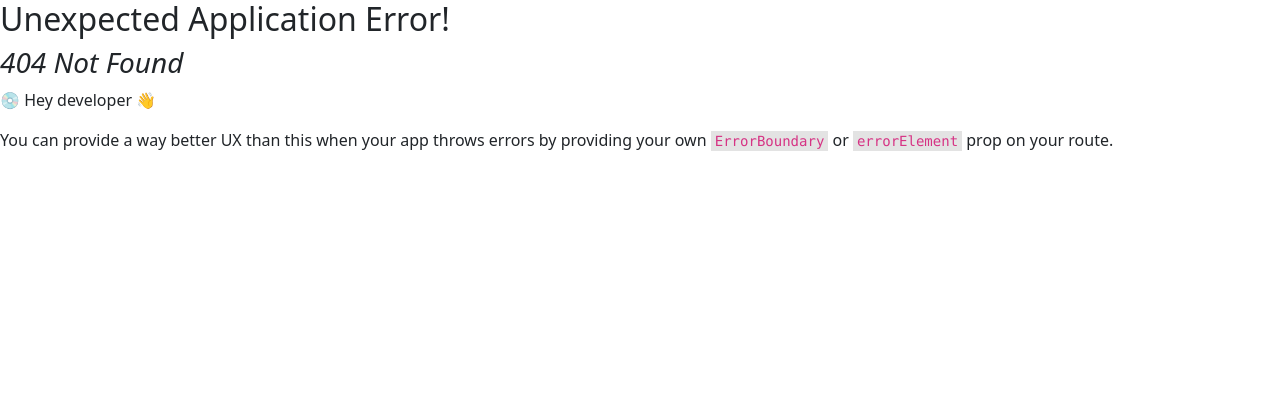
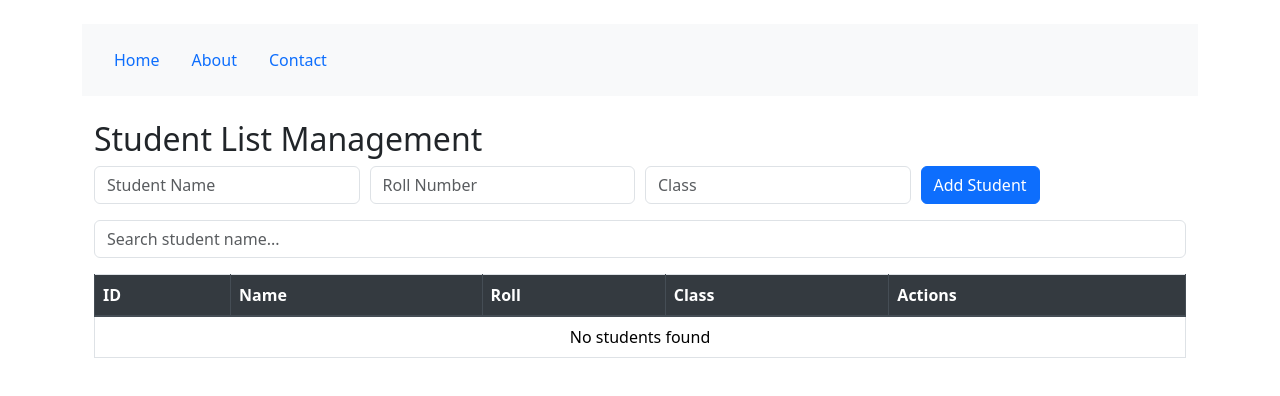
Before and after one commit to roshnakabeer45-star/home-work, a React (Create React App) app: page /students in a window 1280 px wide. Before the commit this address had no page. Shown: the top 396 px of the page. Built offline with nearby package versions, Linux system fonts and the light colour scheme.

Commit message:
StudentsDetails App

```diff
--- a/public/index.html
+++ b/public/index.html
@@ -10,6 +10,10 @@
       content="Web site created using create-react-app"
     />
     <link rel="apple-touch-icon" href="%PUBLIC_URL%/logo192.png" />
+    <link rel="stylesheet" href="https://maxcdn.bootstrapcdn.com/bootstrap/4.5.0/css/bootstrap.min.css">
+  <script src="https://ajax.googleapis.com/ajax/libs/jquery/3.5.1/jquery.min.js"></script>
+  <script src="https://cdnjs.cloudflare.com/ajax/libs/popper.js/1.16.0/umd/popper.min.js"></script>
+  <script src="https://maxcdn.bootstrapcdn.com/bootstrap/4.5.0/js/bootstrap.min.js"></script>
     <!--
       manifest.json provides metadata used when your web app is installed on a
       user's mobile device or desktop. See https://developers.google.com/web/fundamentals/web-app-manifest/
--- /dev/null
+++ b/src/components/StudentCrud.js
@@ -0,0 +1,301 @@
+import React, { useState } from "react";
+
+function StudentCrud() {
+
+const [students, setStudents] = useState([]);
+
+const [name, setName] = useState("");
+const [roll, setRoll] = useState("");
+const [studentClass, setStudentClass] = useState("");
+
+const [editingId, setEditingId] = useState(null);
+
+const [editedName, setEditedName] = useState("");
+const [editedRoll, setEditedRoll] = useState("");
+const [editedClass, setEditedClass] = useState("");
+
+const [searchTerm, setSearchTerm] = useState("");
+
+
+// ADD STUDENT
+const handleSubmit = (e) => {
+e.preventDefault();
+
+if(name.trim()==="" || roll.trim()==="" || studentClass.trim()===""){
+alert("All fields are required");
+return;
+}
+
+const rollExists = students.some((s)=> s.roll === roll);
+
+if(rollExists){
+alert("Roll number must be unique");
+return;
+}
+
+const newStudent = {
+id: students.length + 1,
+name: name,
+roll: roll,
+class: studentClass
+};
+
+setStudents([...students,newStudent]);
+
+setName("");
+setRoll("");
+setStudentClass("");
+
+};
+
+
+// DELETE
+const handleDelete = (id) => {
+setStudents(students.filter((s)=> s.id !== id));
+};
+
+
+// EDIT
+const handleEdit = (student) => {
+setEditingId(student.id);
+setEditedName(student.name);
+setEditedRoll(student.roll);
+setEditedClass(student.class);
+};
+
+
+// SAVE
+const handleSave = () => {
+
+if(editedName.trim()==="" || editedRoll.trim()==="" || editedClass.trim()===""){
+alert("All fields required");
+return;
+}
+
+const rollExists = students.some(
+(s)=> s.roll === editedRoll && s.id !== editingId
+);
+
+if(rollExists){
+alert("Roll number must be unique");
+return;
+}
+
+const updatedStudents = students.map((student)=>{
+
+if(student.id === editingId){
+return{
+...student,
+name: editedName,
+roll: editedRoll,
+class: editedClass
+};
+}
+
+return student;
+
+});
+
+setStudents(updatedStudents);
+setEditingId(null);
+
+};
+
+
+// CANCEL
+const handleCancel = () =>{
+setEditingId(null);
+};
+
+
+// SEARCH FILTER
+const filteredStudents = students.filter((student)=>
+student.name.toLowerCase().includes(searchTerm.toLowerCase())
+);
+
+
+
+return (
+
+<div className="container mt-4">
+
+<h2>Student List Management</h2>
+
+
+<form onSubmit={handleSubmit} className="mb-3">
+
+<div className="form-row">
+
+<div className="col">
+<input
+type="text"
+className="form-control"
+placeholder="Student Name"
+value={name}
+onChange={(e)=>setName(e.target.value)}
+/>
+</div>
+
+<div className="col">
+<input
+type="text"
+className="form-control"
+placeholder="Roll Number"
+value={roll}
+onChange={(e)=>setRoll(e.target.value)}
+/>
+</div>
+
+<div className="col">
+<input
+type="text"
+className="form-control"
+placeholder="Class"
+value={studentClass}
+onChange={(e)=>setStudentClass(e.target.value)}
+/>
+</div>
+
+<div className="col">
+<button className="btn btn-primary">Add Student</button>
+</div>
+
+</div>
+
+</form>
+
+
+<input
+type="text"
+className="form-control mb-3"
+placeholder="Search student name..."
+value={searchTerm}
+onChange={(e)=>setSearchTerm(e.target.value)}
+/>
+
+
+
+<table className="table table-bordered table-hover">
+
+<thead className="thead-dark">
+<tr>
+<th>ID</th>
+<th>Name</th>
+<th>Roll</th>
+<th>Class</th>
+<th>Actions</th>
+</tr>
+</thead>
+
+<tbody>
+
+{filteredStudents.length === 0 ? (
+
+<tr>
+<td colSpan="5" className="text-center">No students found</td>
+</tr>
+
+) : (
+
+filteredStudents.map((student)=>(
+<tr key={student.id}>
+
+<td>{student.id}</td>
+
+<td>
+{editingId === student.id ? (
+<input
+className="form-control"
+value={editedName}
+onChange={(e)=>setEditedName(e.target.value)}
+/>
+) : (
+student.name
+)}
+</td>
+
+
+<td>
+{editingId === student.id ? (
+<input
+className="form-control"
+value={editedRoll}
+onChange={(e)=>setEditedRoll(e.target.value)}
+/>
+) : (
+student.roll
+)}
+</td>
+
+
+<td>
+{editingId === student.id ? (
+<input
+className="form-control"
+value={editedClass}
+onChange={(e)=>setEditedClass(e.target.value)}
+/>
+) : (
+student.class
+)}
+</td>
+
+
+<td>
+
+{editingId === student.id ? (
+
+<>
+<button
+className="btn btn-success btn-sm mr-2"
+onClick={handleSave}
+>
+Save
+</button>
+
+<button
+className="btn btn-secondary btn-sm"
+onClick={handleCancel}
+>
+Cancel
+</button>
+</>
+
+) : (
+
+<>
+<button
+className="btn btn-warning btn-sm mr-2"
+onClick={()=>handleEdit(student)}
+>
+Edit
+</button>
+
+<button
+className="btn btn-danger btn-sm"
+onClick={()=>handleDelete(student.id)}
+>
+Delete
+</button>
+</>
+
+)}
+
+</td>
+
+</tr>
+))
+
+)}
+
+</tbody>
+
+</table>
+
+</div>
+
+);
+
+}
+
+export default StudentCrud;
--- a/src/components/router.js
+++ b/src/components/router.js
@@ -2,6 +2,7 @@ import { createBrowserRouter } from "react-router-dom";
 import Home from "./Home";
 import About from "./About";
 import Contact from "./Contact";
+import StudentCrud from "./StudentCrud";
 import App from "../App";
 
 const router = createBrowserRouter([
@@ -11,7 +12,8 @@ const router = createBrowserRouter([
     children: [
       { path: "/", element: <Home /> },
       { path: "/about", element: <About /> },
-      { path: "/contact", element: <Contact /> }
+      { path: "/contact", element: <Contact /> },
+      { path: "/students", element: <StudentCrud /> }
     ]
   }
 ]);
```
